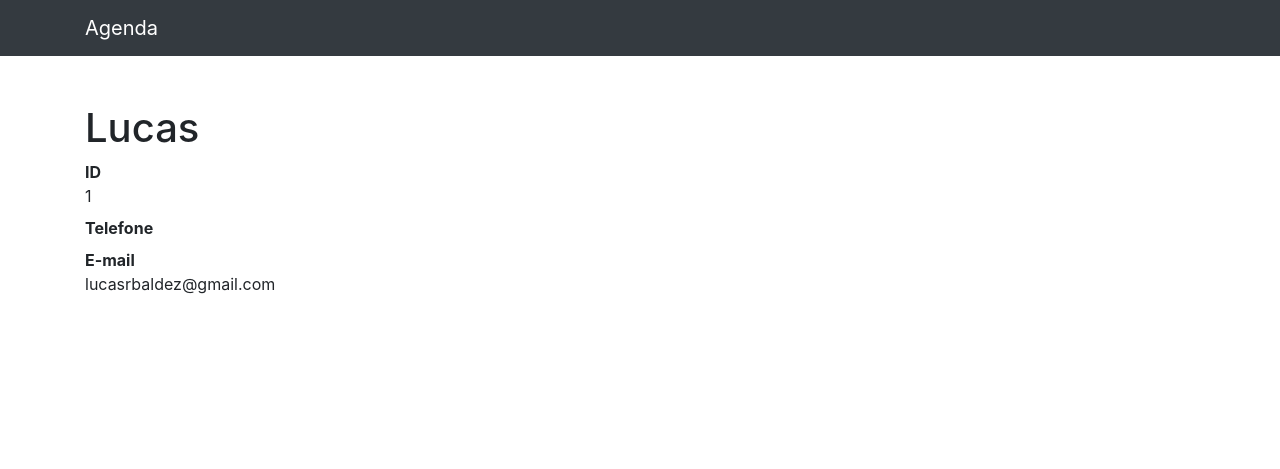
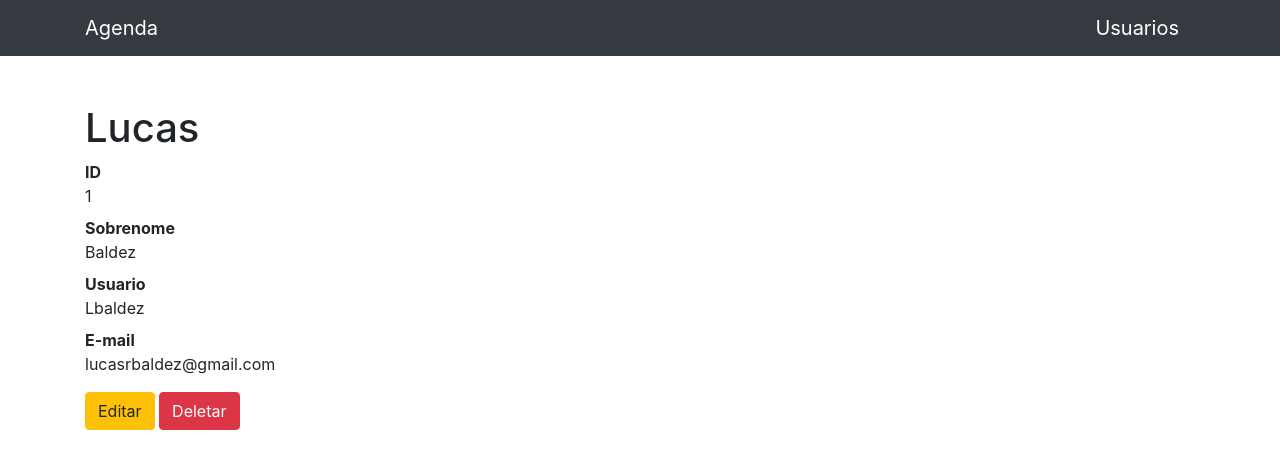
Before and after one commit to LucasBaldez/Studio, a Django app: page /accounts/1 in a window 1280 px wide. Shown: the top 469 px of the page. Run offline with Django 3.2, Linux system fonts and the light colour scheme; data comes from the database, SQL or seed files in the repository; some libraries are stand-ins or nearby versions.

Commit message:
Criação dos botoes e ajustes.

```diff
--- a/accounts/templates/accounts/dashboard.html
+++ b/accounts/templates/accounts/dashboard.html
@@ -30,4 +30,5 @@
 
 
 
+
 {% endblock %}
--- a/accounts/templates/accounts/ver_usuario.html
+++ b/accounts/templates/accounts/ver_usuario.html
@@ -6,10 +6,15 @@
           <dt>ID</dt>
           <dd>{{usuario.id}}</dd>
 
-          <dt>Telefone</dt>
-          <dd>{{usuario.telefone}}</dd>
+          <dt>Sobrenome</dt>
+          <dd>{{usuario.sobrenome}}</dd>
+
+           <dt>Usuario</dt>
+          <dd>{{usuario.usuario}}</dd>
 
           <dt>E-mail</dt>
           <dd>{{usuario.email}}</dd>
         </dl>
+          <button type="button" class="btn btn-warning">Editar</button>
+          <button type="button" class="btn btn-danger">Deletar</button>
 {% endblock%}
--- a/contatos/templates/contatos/ver_contato.html
+++ b/contatos/templates/contatos/ver_contato.html
@@ -20,4 +20,7 @@
            {{contato.descricao}}
           </dd>
         </dl>
+
+          <button type="button" class="btn btn-warning">Editar</button>
+          <button type="button" class="btn btn-danger">Deletar</button>
 {% endblock%}
--- a/templates/parciais/_nav.html
+++ b/templates/parciais/_nav.html
@@ -2,6 +2,7 @@
   <nav class="navbar navbar-expand-lg navbar-dark bg-dark static-top">
     <div class="container">
       <a class="navbar-brand" href="{%url 'index'%}">Agenda</a>
+      <a class="navbar-brand" href="{%url 'dashboard'%}">Usuarios</a>
       <button class="navbar-toggler" type="button" data-toggle="collapse" data-target="#navbarResponsive"
         aria-controls="navbarResponsive" aria-expanded="false" aria-label="Toggle navigation">
         <span class="navbar-toggler-icon"></span>
```
